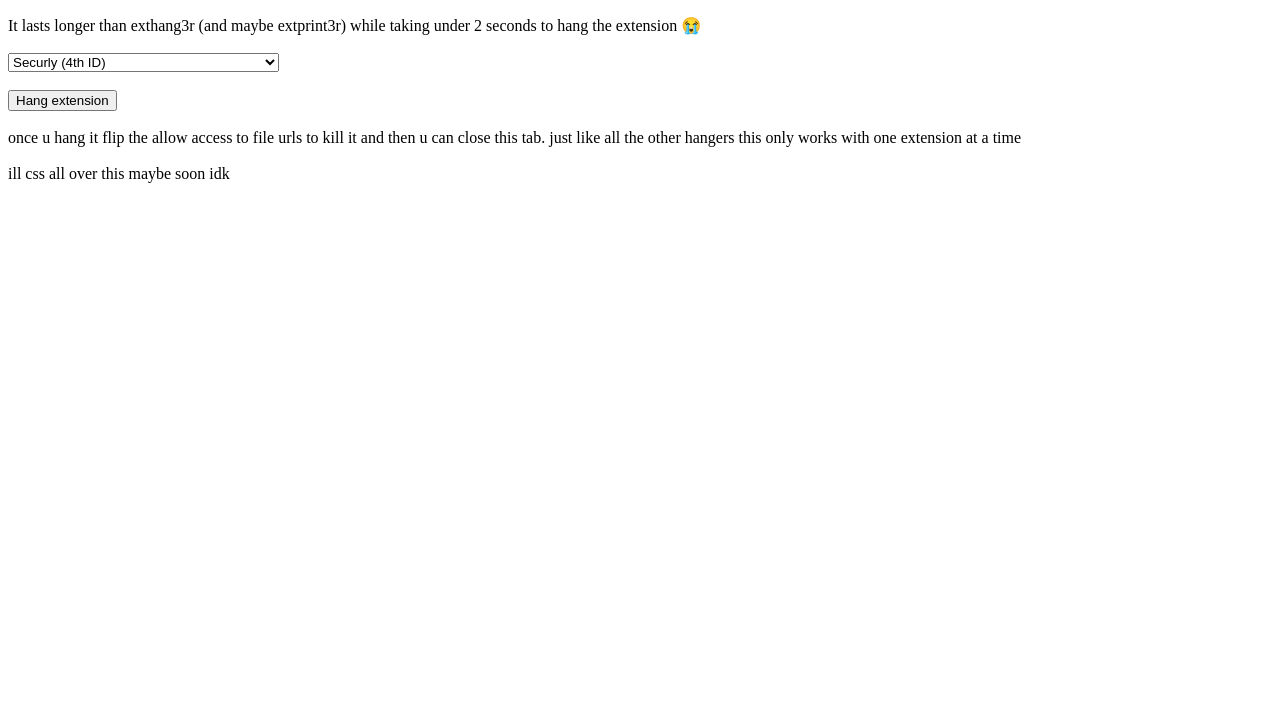
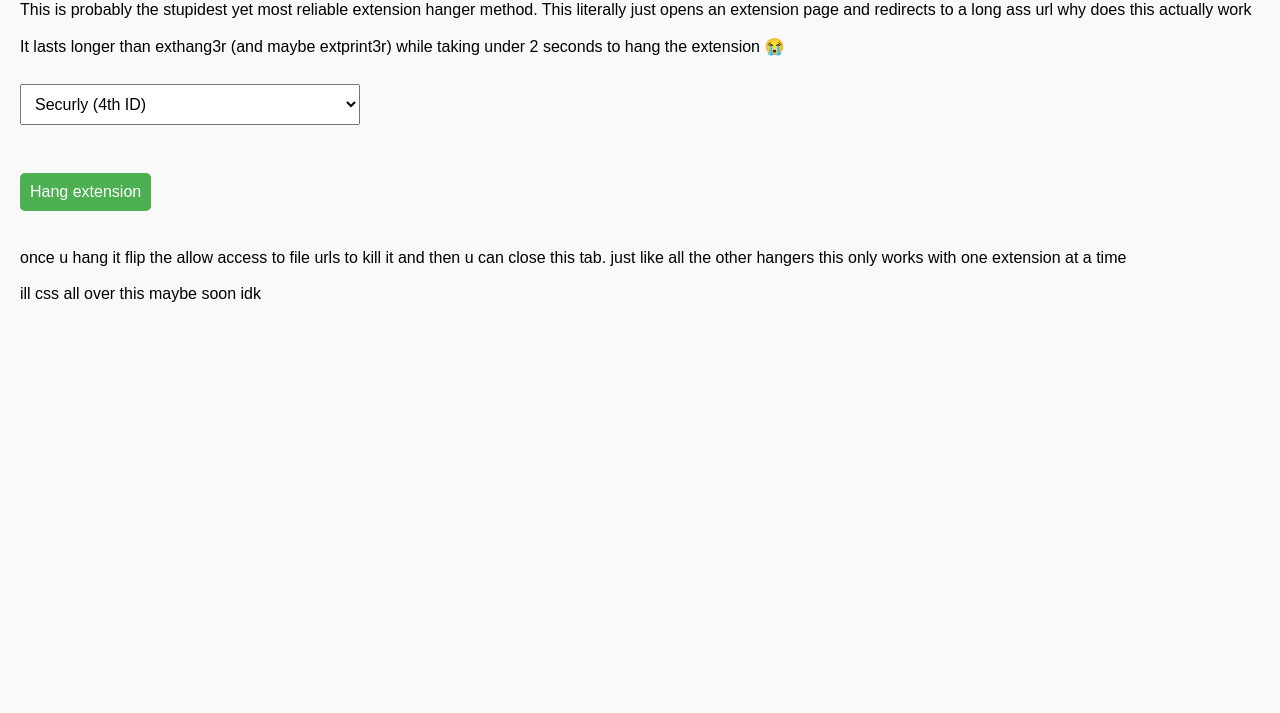
Before and after one commit to dennisimoo/ExtFlood3r, a plain HTML site: page index.html in a window 1280 px wide. Shown: the part 87-800 px from the top of the page. Drawn offline with Linux system fonts and the light colour scheme.

Commit message:
Update index.html

```diff
--- a/index.html
+++ b/index.html
@@ -2,6 +2,43 @@
 <html>
 <head>
     <title>ExtFlood3r</title>
+    <style>body {
+    font-family: Arial, sans-serif;
+    background-color: #f9f9f9;
+    margin: 0;
+    padding: 20px;
+}
+
+h2 {
+    color: #333;
+}
+
+select, button {
+    font-size: 16px;
+    padding: 10px;
+    margin-top: 10px;
+    margin-bottom: 20px;
+}
+
+button {
+    background-color: #4CAF50;
+    color: white;
+    border: none;
+    cursor: pointer;
+    border-radius: 5px;
+}
+
+button:hover {
+    background-color: #45a049;
+}
+
+iframe {
+    display: none;
+}
+
+br + br {
+    margin-bottom: 20px;
+}</style>
     <script>
         function hanger() {
             let extURL = document.getElementById("extensionSelect").value;
```
